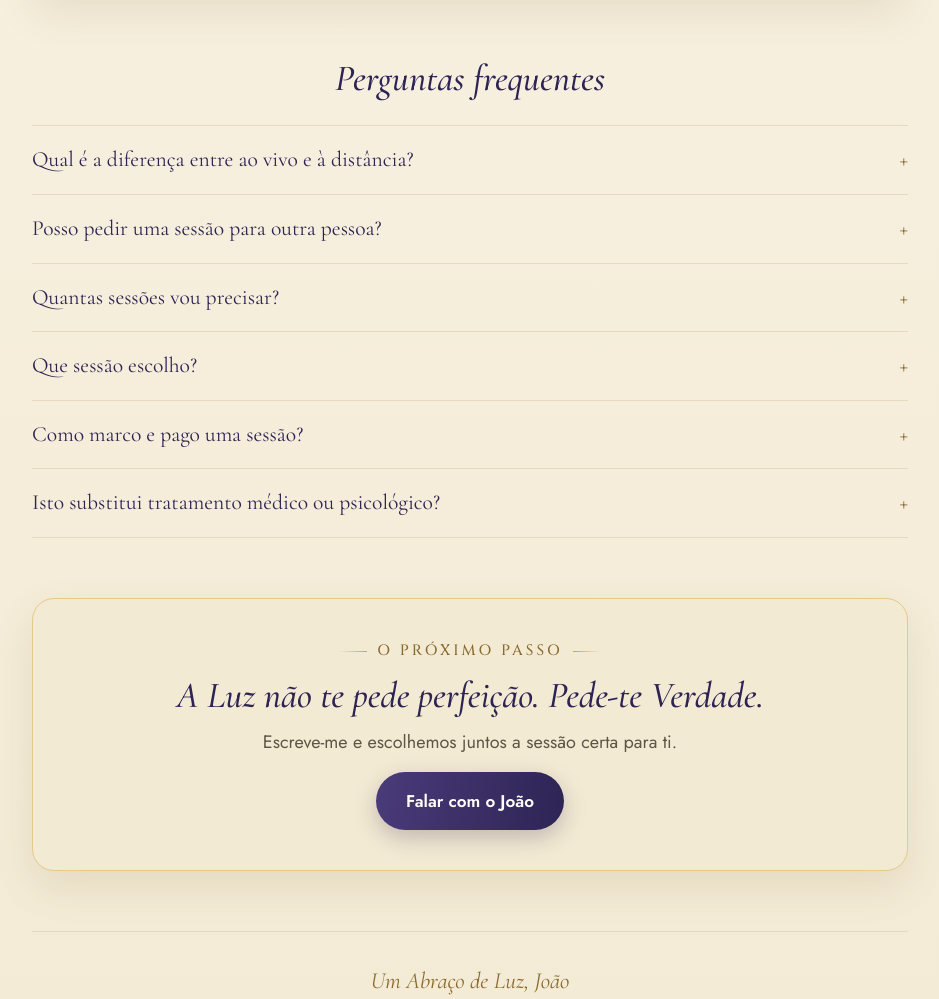
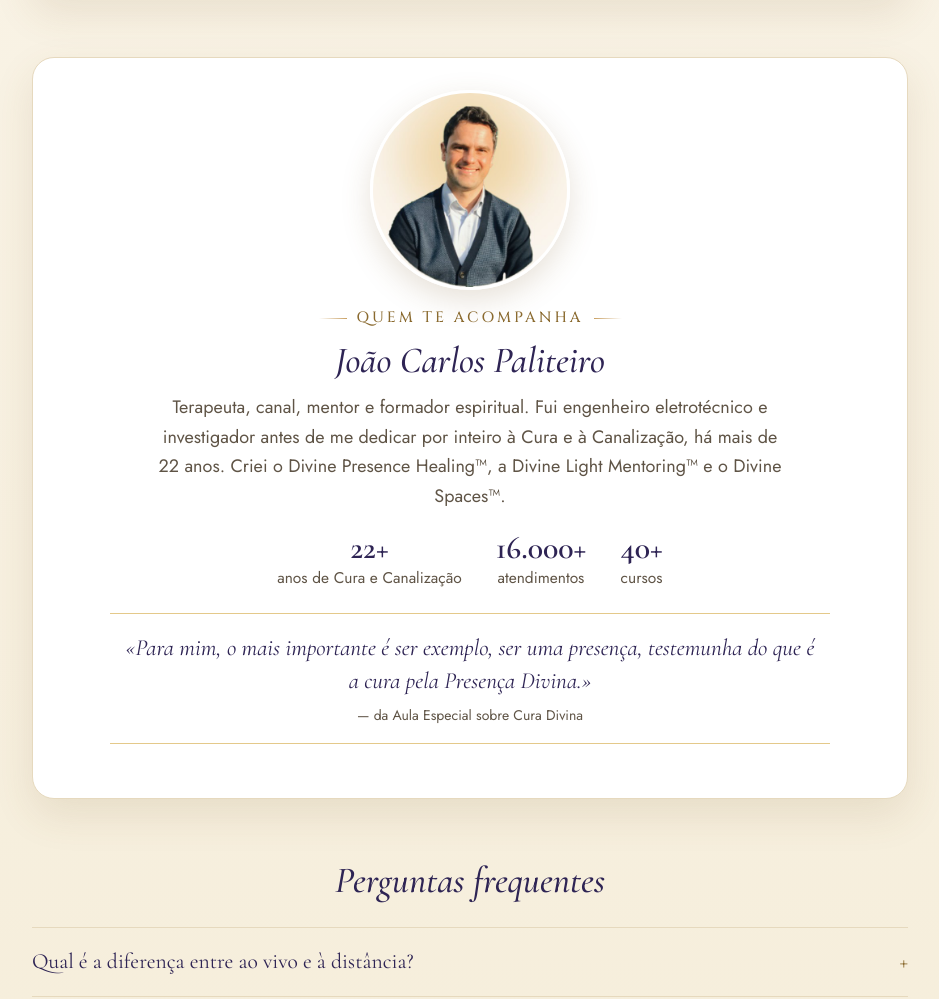
Before and after one commit to JCPaliteiro/terapias, a plain HTML site: page index.html in a window 1280 px wide. Shown: the part 7671-8670 px from the top of the page, without its empty margins (170-1109 px from the left). Drawn offline with nearby package versions, Linux system fonts and the light colour scheme.

Commit message:
Bio com retrato (rascunho)
Co-Authored-By: Claude Opus 5.5 <noreply@anthropic.com>
Claude-Session: https://claude.ai/code/session_015hqn159Wi4cvtnLC2A3Jwc

```diff
--- a/index.html
+++ b/index.html
@@ -134,6 +134,11 @@ details.ler p{margin:0 0 6px;color:var(--ink-soft);font-size:16.5px}
 blockquote.cite{margin:16px 0 4px;padding:14px 18px;border-left:3px solid var(--c,var(--gold));background:var(--cream);border-radius:0 12px 12px 0;font-family:var(--serif);font-style:italic;font-size:1.22rem;line-height:1.45;color:var(--indigo)}
 blockquote.cite span{display:block;margin-top:6px;font-family:var(--sans);font-style:normal;font-size:14px;color:var(--ink-soft)}
 blockquote.cite.big{max-width:720px;margin:0 auto 22px;text-align:center;border-left:0;border-top:1px solid #E4C98A;border-bottom:1px solid #E4C98A;border-radius:0;background:transparent;font-size:1.45rem;padding:18px 10px}
+.bio{text-align:center;background:var(--card);border:1px solid var(--line);border-radius:22px;padding:32px clamp(20px,4vw,40px);box-shadow:var(--shadow)}
+.bio .eyebrow{margin:16px 0 8px}
+.portrait{display:block;width:200px;height:200px;border-radius:50%;object-fit:cover;margin:0 auto;box-shadow:0 10px 30px rgba(120,90,40,.18);border:3px solid #fff}
+.facts{display:flex;flex-wrap:wrap;justify-content:center;gap:12px 34px;margin:18px 0 22px;font-size:15.5px;color:var(--ink-soft)}
+.facts b{display:block;font-family:var(--serif);font-size:2rem;font-weight:600;color:var(--indigo);line-height:1.1}
 </style>
 
 </head>
@@ -495,6 +500,21 @@ blockquote.cite.big{max-width:720px;margin:0 auto 22px;text-align:center;border-
     </div>
   </section>
 
+  <section id="quem">
+    <div class="bio">
+      <img class="portrait" src="joao-carlos-paliteiro.jpg" width="200" height="200" alt="João Carlos Paliteiro">
+      <div class="eyebrow">Quem te acompanha</div>
+      <h2>João Carlos Paliteiro</h2>
+      <p class="lead">Terapeuta, canal, mentor e formador espiritual. Fui engenheiro eletrotécnico e investigador antes de me dedicar por inteiro à Cura e à Canalização, há mais de 22 anos. Criei o Divine Presence Healing™, a Divine Light Mentoring™ e o Divine Spaces™.</p>
+      <div class="facts">
+        <span><b>22+</b>anos de Cura e Canalização</span>
+        <span><b>16.000+</b>atendimentos</span>
+        <span><b>40+</b>cursos</span>
+      </div>
+      <blockquote class="cite big">«Para mim, o mais importante é ser exemplo, ser uma presença, testemunha do que é a cura pela Presença Divina.»<span>— da Aula Especial sobre Cura Divina</span></blockquote>
+    </div>
+  </section>
+
   <section id="perguntas">
     <div class="section-head"><h2>Perguntas frequentes</h2></div>
     <details><summary>Qual é a diferença entre ao vivo e à distância?</summary><p>Ao vivo, estamos juntos online, em direto pelo Zoom. À distância, faço a sessão por ti sem estarmos em chamada e envio-te depois o que foi feito e o que recebi. As sessões à distância podem ser mais curtas.</p></details>
```
Also changed, not shown: joao-carlos-paliteiro.jpg (added).
